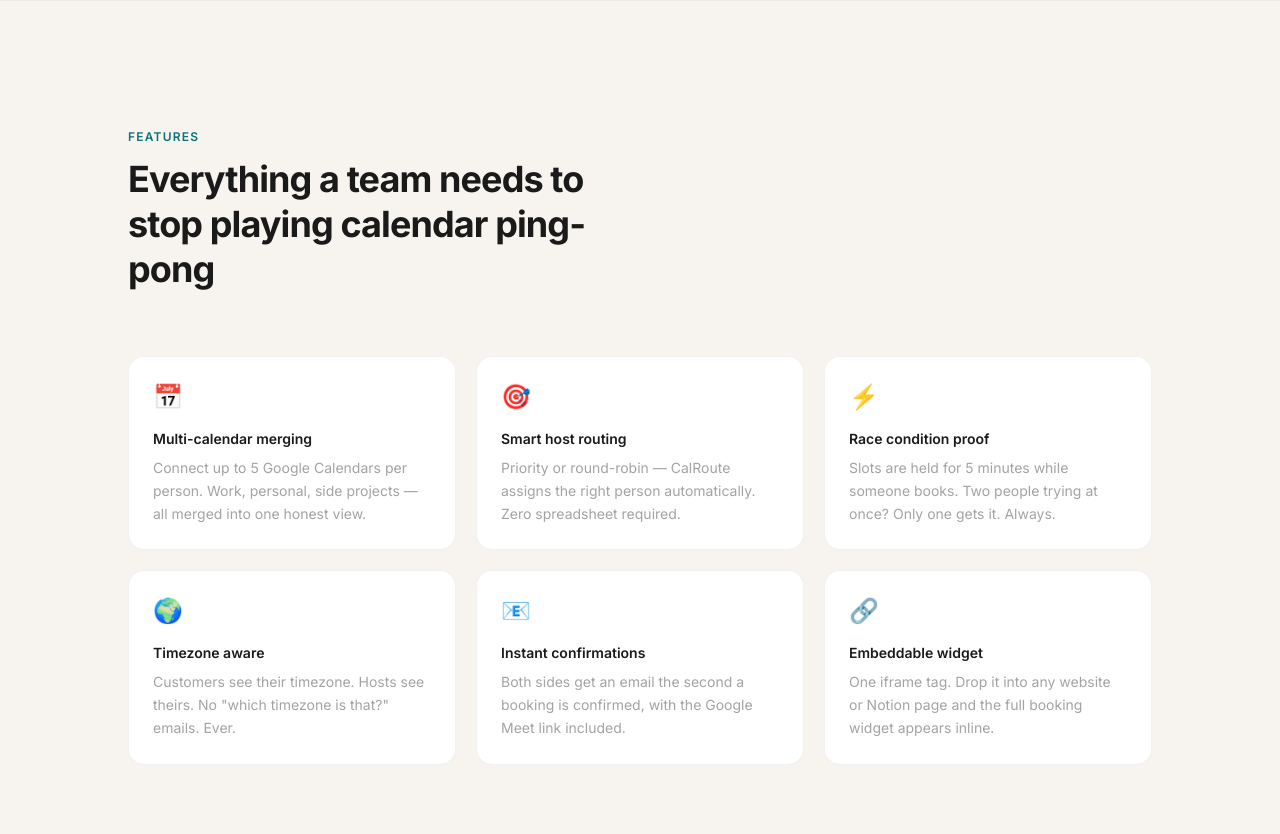
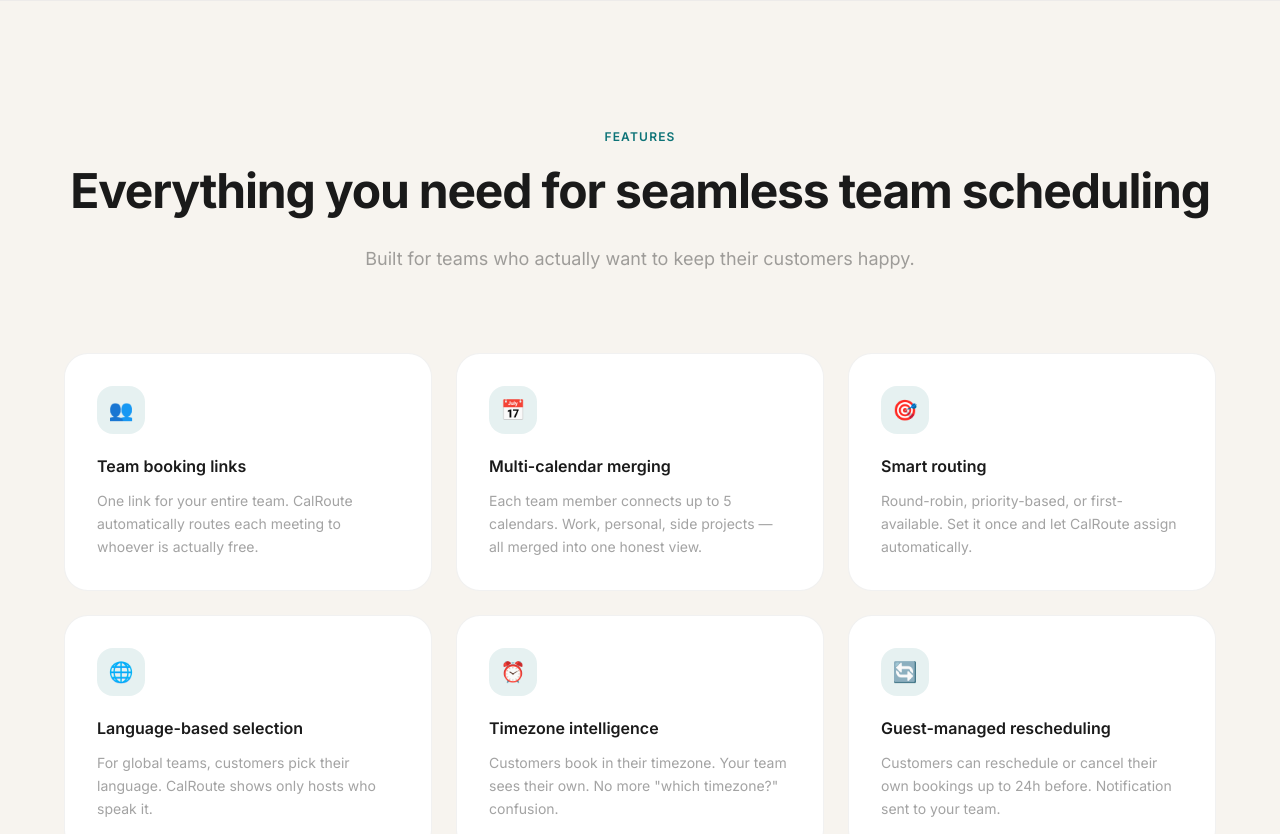
Before and after one commit to CalRoute/calroute, a Next.js app: page / in a window 1280 px wide. Shown: the part 1240-2074 px from the top of the page. Built offline with nearby package versions, Linux system fonts and the light colour scheme.

Commit message:
design: update landing page features and premium styling

```diff
--- a/src/app/page.tsx
+++ b/src/app/page.tsx
@@ -151,24 +151,68 @@
 
       {/* Features */}
       <section id="features" className="py-20 sm:py-32 px-6">
-        <div className="max-w-5xl mx-auto">
-          <p className="text-xs text-[#0D7377] font-semibold uppercase tracking-widest mb-3">Features</p>
-          <h2 className="text-3xl sm:text-4xl font-bold tracking-tight mb-10 sm:mb-16 max-w-lg leading-tight">
-            Everything a team needs to stop playing calendar ping-pong
-          </h2>
+        <div className="max-w-6xl mx-auto">
+          <div className="text-center mb-16 sm:mb-20">
+            <p className="text-xs text-[#0D7377] font-semibold uppercase tracking-widest mb-4">Features</p>
+            <h2 className="text-4xl sm:text-5xl font-bold tracking-tight mb-6 leading-tight">
+              Everything you need for seamless team scheduling
+            </h2>
+            <p className="text-lg text-[#1a1a1a]/40 max-w-2xl mx-auto">Built for teams who actually want to keep their customers happy.</p>
+          </div>
 
-          <div className="grid md:grid-cols-3 gap-5">
+          <div className="grid md:grid-cols-2 lg:grid-cols-3 gap-6">
             {[
-              { icon: '📅', title: 'Multi-calendar merging', desc: 'Connect up to 5 Google Calendars per person. Work, personal, side projects — all merged into one honest view.' },
-              { icon: '🎯', title: 'Smart host routing', desc: 'Priority or round-robin — CalRoute assigns the right person automatically. Zero spreadsheet required.' },
-              { icon: '⚡', title: 'Race condition proof', desc: 'Slots are held for 5 minutes while someone books. Two people trying at once? Only one gets it. Always.' },
-              { icon: '🌍', title: 'Timezone aware', desc: 'Customers see their timezone. Hosts see theirs. No "which timezone is that?" emails. Ever.' },
-              { icon: '📧', title: 'Instant confirmations', desc: 'Both sides get an email the second a booking is confirmed, with the Google Meet link included.' },
-              { icon: '🔗', title: 'Embeddable widget', desc: 'One iframe tag. Drop it into any website or Notion page and the full booking widget appears inline.' },
+              {
+                icon: '👥',
+                title: 'Team booking links',
+                desc: 'One link for your entire team. CalRoute automatically routes each meeting to whoever is actually free.'
+              },
+              {
+                icon: '📅',
+                title: 'Multi-calendar merging',
+                desc: 'Each team member connects up to 5 calendars. Work, personal, side projects — all merged into one honest view.'
+              },
+              {
+                icon: '🎯',
+                title: 'Smart routing',
+                desc: 'Round-robin, priority-based, or first-available. Set it once and let CalRoute assign automatically.'
+              },
+              {
+                icon: '🌐',
+                title: 'Language-based selection',
+                desc: 'For global teams, customers pick their language. CalRoute shows only hosts who speak it.'
+              },
+              {
+                icon: '⏰',
+                title: 'Timezone intelligence',
+                desc: 'Customers book in their timezone. Your team sees their own. No more "which timezone?" confusion.'
+              },
+              {
+                icon: '🔄',
+                title: 'Guest-managed rescheduling',
+                desc: 'Customers can reschedule or cancel their own bookings up to 24h before. Notification sent to your team.'
+              },
+              {
+                icon: '📱',
+                title: 'Mobile-friendly widget',
+                desc: 'Premium month-calendar view with full-width time slots. Looks great on any device.'
+              },
+              {
+                icon: '📧',
+                title: 'Automatic confirmations',
+                desc: 'Customers and hosts both get emails with Google Meet links. Real-time calendar sync.'
+              },
+              {
+                icon: '🔗',
+                title: 'Embeddable anywhere',
+                desc: 'Drop one iframe into your website, Notion, or email. The booking widget appears inline — no redirects.'
+              },
             ].map(f => (
-              <div key={f.title} className="bg-white rounded-2xl p-6 border border-[#1a1a1a]/[0.06] hover:border-[#0D7377]/30 hover:shadow-md hover:shadow-[#0D7377]/[0.06] transition-all group">
-                <span className="text-2xl mb-4 block">{f.icon}</span>
-                <h3 className="text-sm font-semibold mb-2 group-hover:text-[#0D7377] transition-colors">{f.title}</h3>
+              <div key={f.title} className="bg-white rounded-3xl p-8 border border-[#1a1a1a]/[0.06] hover:border-[#0D7377]/30 hover:shadow-lg hover:shadow-[#0D7377]/[0.08] transition-all duration-300 group">
+                <div className="w-12 h-12 bg-[#0D7377]/10 rounded-2xl flex items-center justify-center text-xl mb-5 group-hover:bg-[#0D7377]/15 transition-colors">
+                  {f.icon}
+                </div>
+                <h3 className="text-base font-semibold mb-3 group-hover:text-[#0D7377] transition-colors">{f.title}</h3>
                 <p className="text-sm text-[#1a1a1a]/40 leading-relaxed">{f.desc}</p>
               </div>
             ))}
@@ -203,30 +247,34 @@
 
       {/* Vs */}
       <section className="py-20 sm:py-32 px-6 border-t border-[#1a1a1a]/[0.06]">
-        <div className="max-w-3xl mx-auto">
-          <p className="text-xs text-[#0D7377] font-semibold uppercase tracking-widest mb-3">Why CalRoute</p>
-          <h2 className="text-3xl sm:text-4xl font-bold tracking-tight mb-3">Calendly is for individuals.</h2>
-          <p className="text-[#1a1a1a]/40 mb-8 sm:mb-12">We built what they left unfinished.</p>
+        <div className="max-w-4xl mx-auto">
+          <div className="text-center mb-16">
+            <p className="text-xs text-[#0D7377] font-semibold uppercase tracking-widest mb-4">Why CalRoute</p>
+            <h2 className="text-3xl sm:text-5xl font-bold tracking-tight mb-6">Built for teams, not individuals.</h2>
+            <p className="text-lg text-[#1a1a1a]/40">We did what other scheduling tools left unfinished.</p>
+          </div>
 
-          <div className="rounded-2xl border border-[#1a1a1a]/[0.06] overflow-hidden bg-white">
-            <div className="grid grid-cols-2 border-b border-[#1a1a1a]/[0.06]">
-              <div className="px-4 sm:px-6 py-3 text-xs font-semibold text-[#1a1a1a]/30 uppercase tracking-wider border-r border-[#1a1a1a]/[0.06]">Others</div>
-              <div className="px-4 sm:px-6 py-3 text-xs font-semibold text-[#0D7377] uppercase tracking-wider">CalRoute</div>
+          <div className="rounded-3xl border border-[#1a1a1a]/[0.08] overflow-hidden bg-white shadow-lg shadow-[#1a1a1a]/[0.04]">
+            <div className="grid grid-cols-2 border-b border-[#1a1a1a]/[0.08] bg-[#f9f7f3]">
+              <div className="px-6 sm:px-8 py-4 text-xs font-semibold text-[#1a1a1a]/40 uppercase tracking-wider border-r border-[#1a1a1a]/[0.08]">Standard solutions</div>
+              <div className="px-6 sm:px-8 py-4 text-xs font-semibold text-[#0D7377] uppercase tracking-wider">CalRoute</div>
             </div>
             {[
-              { them: 'One calendar per person', us: 'Up to 5 calendars merged' },
-              { them: 'Manual round-robin setup', us: 'Automatic routing, in seconds' },
-              { them: 'Per-seat pricing adds up fast', us: 'Flat pricing, whole team included' },
-              { them: 'Redirect-only booking pages', us: 'Native embeddable iframe widget' },
+              { them: 'One calendar per person', us: 'Up to 5 calendars merged per person' },
+              { them: 'Manual round-robin setup', us: 'Automatic routing, configured in seconds' },
+              { them: 'Basic availability blocks', us: 'Multiple time blocks with auto-merge' },
+              { them: 'Per-seat pricing', us: 'Flat team pricing — add hosts for free' },
+              { them: 'Redirect to external page', us: 'Embed directly on your website' },
+              { them: 'Limited customization', us: 'Premium month-calendar UI' },
             ].map((r, i) => (
-              <div key={i} className={`grid grid-cols-2 text-xs sm:text-sm ${i < 3 ? 'border-b border-[#1a1a1a]/[0.06]' : ''}`}>
-                <div className="px-4 sm:px-6 py-3 sm:py-4 text-[#1a1a1a]/35 flex items-start sm:items-center gap-2 sm:gap-3 border-r border-[#1a1a1a]/[0.06]">
-                  <span className="text-[#1a1a1a]/20 flex-shrink-0 mt-0.5 sm:mt-0">✕</span>
+              <div key={i} className={`grid grid-cols-2 text-xs sm:text-sm ${i < 5 ? 'border-b border-[#1a1a1a]/[0.08]' : ''}`}>
+                <div className="px-6 sm:px-8 py-4 sm:py-5 text-[#1a1a1a]/40 flex items-start sm:items-center gap-3 border-r border-[#1a1a1a]/[0.08]">
+                  <span className="text-[#1a1a1a]/15 flex-shrink-0 mt-0.5 sm:mt-0 text-lg">✕</span>
                   <span>{r.them}</span>
                 </div>
-                <div className="px-4 sm:px-6 py-3 sm:py-4 text-[#1a1a1a]/70 flex items-start sm:items-center gap-2 sm:gap-3 bg-[#0D7377]/[0.02]">
-                  <span className="text-[#0D7377] flex-shrink-0 mt-0.5 sm:mt-0">✓</span>
-                  <span>{r.us}</span>
+                <div className="px-6 sm:px-8 py-4 sm:py-5 text-[#1a1a1a]/70 flex items-start sm:items-center gap-3 bg-[#0D7377]/[0.03]">
+                  <span className="text-[#0D7377] flex-shrink-0 mt-0.5 sm:mt-0 text-lg font-bold">✓</span>
+                  <span className="text-[#1a1a1a]/80">{r.us}</span>
                 </div>
               </div>
             ))}
@@ -235,16 +283,22 @@
       </section>
 
       {/* CTA */}
-      <section className="py-20 sm:py-32 px-6 bg-[#0D7377] text-white text-center">
-        <div className="max-w-2xl mx-auto">
-          <h2 className="text-3xl sm:text-5xl font-bold tracking-tight mb-4">Ready to stop the chaos?</h2>
-          <p className="text-white/60 text-lg mb-10">Free forever for individuals. No credit card required.</p>
+      <section className="py-20 sm:py-32 px-6 bg-gradient-to-b from-[#0D7377] to-[#0a5f63] text-white text-center relative overflow-hidden">
+        <div className="absolute inset-0 opacity-10">
+          <div className="absolute top-0 right-0 w-96 h-96 bg-white rounded-full mix-blend-multiply filter blur-3xl" />
+          <div className="absolute bottom-0 left-0 w-96 h-96 bg-white rounded-full mix-blend-multiply filter blur-3xl" />
+        </div>
+        <div className="max-w-3xl mx-auto relative z-10">
+          <h2 className="text-4xl sm:text-6xl font-bold tracking-tight mb-6 leading-tight">Ready to get your team synced?</h2>
+          <p className="text-white/70 text-xl mb-3">Stop email ping-pong. Start working.</p>
+          <p className="text-white/50 text-lg mb-12">Free forever for teams. No credit card required.</p>
           <Link
             href="/login"
-            className="inline-flex items-center gap-2 bg-white text-[#0D7377] font-bold text-sm px-10 py-4 rounded-xl hover:bg-[#F7F4EF] transition-colors"
+            className="inline-flex items-center gap-2 bg-white text-[#0D7377] font-bold text-lg px-12 py-4 rounded-xl hover:bg-[#F7F4EF] transition-all shadow-2xl shadow-black/20 hover:shadow-2xl hover:shadow-white/30"
           >
             Create your booking link →
           </Link>
+          <p className="text-white/40 text-sm mt-8">Takes under 2 minutes. No credit card needed.</p>
         </div>
       </section>
 
```
